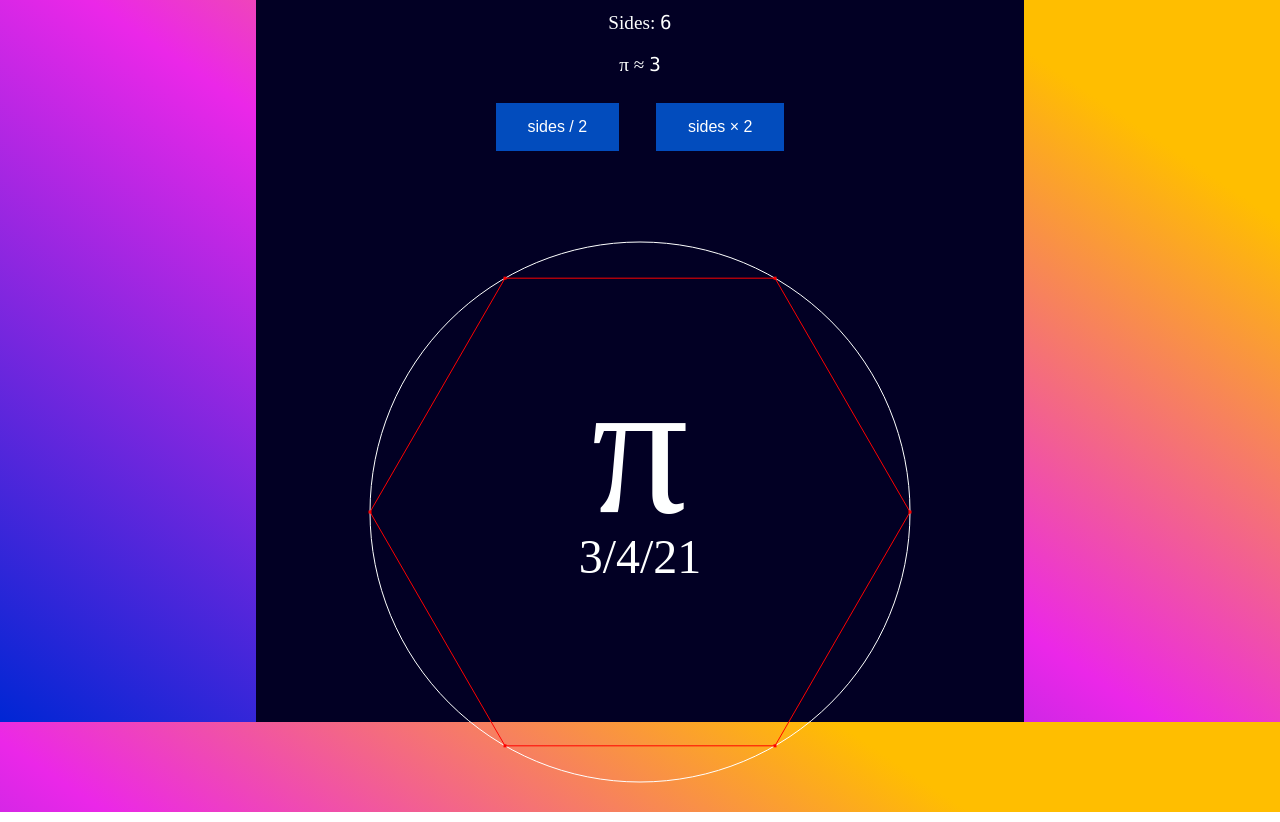
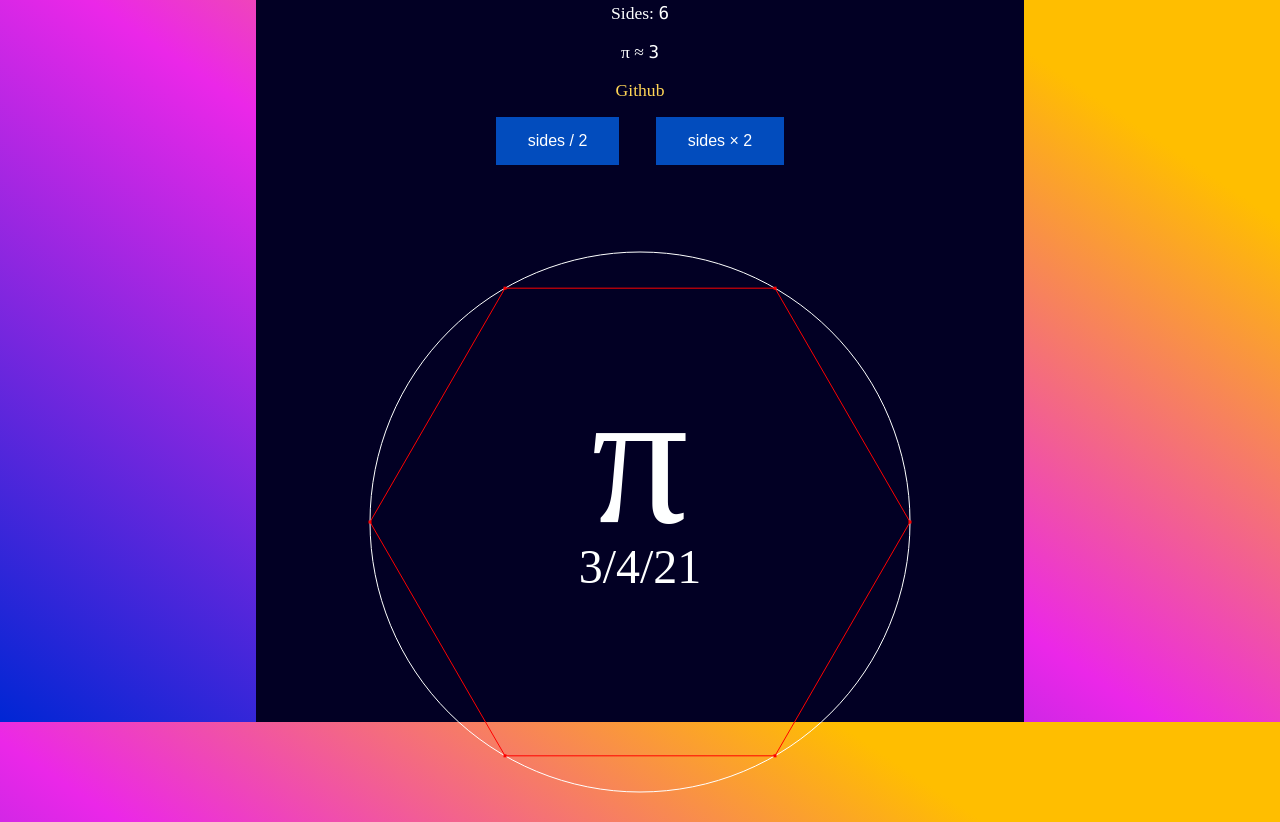
Before and after one commit to nwager/pi-day-2021, a plain HTML site: page index.html in a window 1280 px wide. Shown: the part 78-900 px from the top of the page. Drawn offline with Linux system fonts and the light colour scheme.

Commit message:
Add files via upload

```diff
--- a/index.html
+++ b/index.html
@@ -11,6 +11,7 @@
             <div id="info_pane">
                 <p>Sides: <span id="n_sides" class="number">6</span></p>
                 <p>π ≈ <span id="approx_pi" class="number">0</span></p>
+                <a href="https://github.com/nwager/pi-day-2021">Github</a></br>
                 <button type="button" onclick="halve()" id="halve">sides / 2</button>
                 <button type="button" onclick="double()" id="double">sides × 2</button>
             </div>
--- a/style.css
+++ b/style.css
@@ -16,10 +16,7 @@ body {
     background-attachment: fixed; /*Makes the gradient continuous along the entire page*/
     font-family: 'Noah-Regular';
     color: #feffff;
-    font-size: 1.2em;
-}
-
-html {
+    font-size: 1.1em;
 }
 
 .number {
@@ -53,7 +50,7 @@ canvas {
 }
 
 button {
-    background-color: #024cbd; /* Green */
+    background-color: #024cbd;
     border: none;
     color: white;
     padding: 15px 32px;
@@ -61,7 +58,7 @@ button {
     text-decoration: none;
     display: inline-block;
     font-size: 16px;
-    margin: 0.5em 1em 0 1em;
+    margin: 1em 1em 0 1em;
 }
 
 button:hover {
@@ -71,3 +68,12 @@ button:hover {
 button:active {
     transform: translateY(2px);
 }
+
+a {
+    color: rgb(255, 213, 86);
+    text-decoration: none;
+}
+
+a:hover {
+    text-decoration: underline;
+}
```
